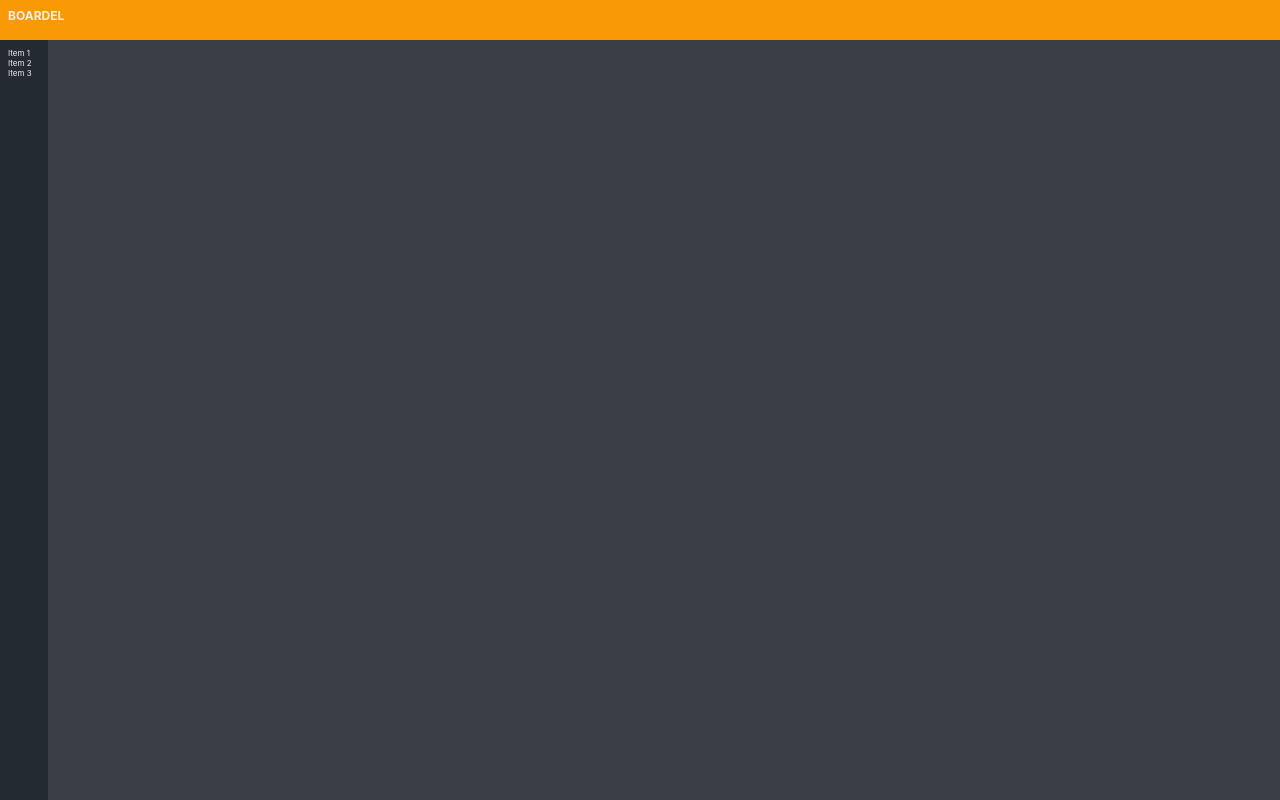
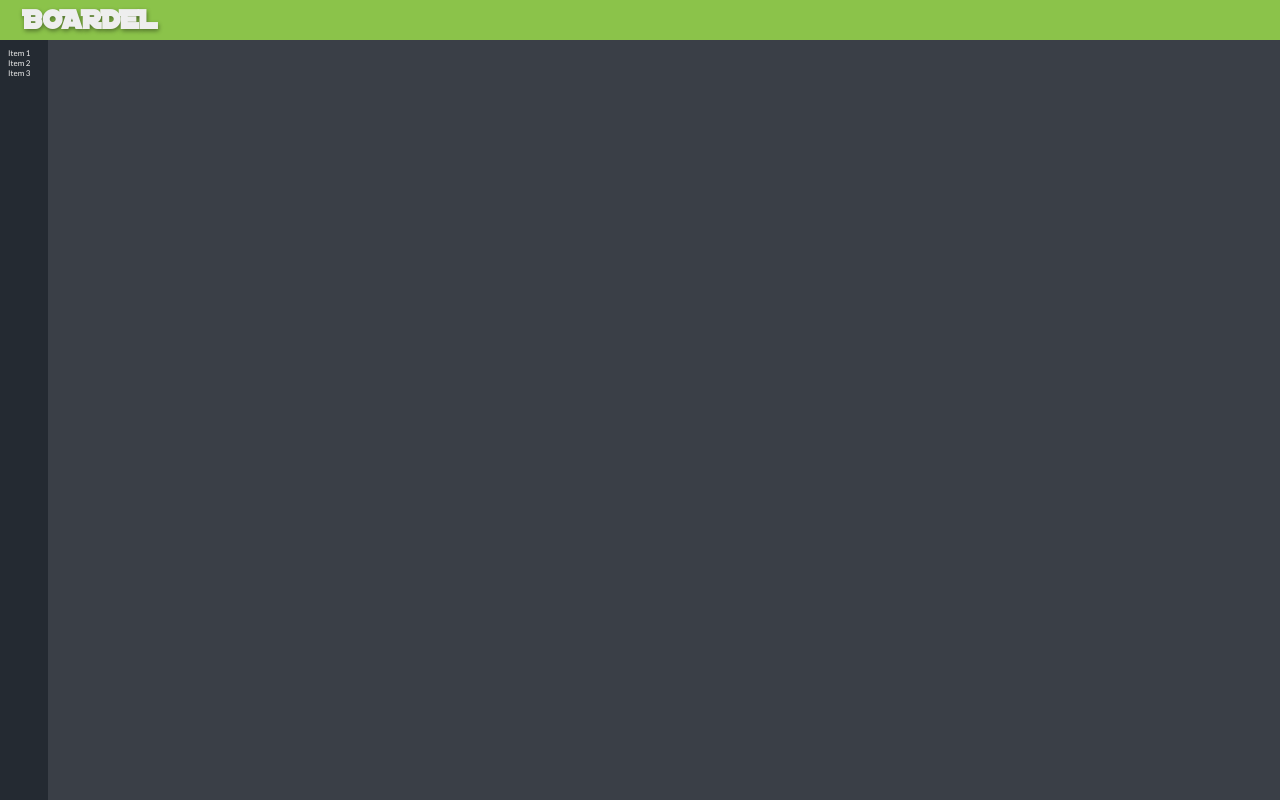
Before and after one commit to ciemekk92/group_project_inf_nst_2021_ps3, a React (Create React App) app in the folder frontend/: page /#/ in a window 1280 px wide. Built offline with nearby package versions, Linux system fonts and the light colour scheme.

Commit message:
feat/modify global colors, add basic buttons, add global fonts and logo

```diff
--- a/frontend/src/index.css
+++ b/frontend/src/index.css
@@ -1,3 +1,10 @@
+@import url('https://fonts.googleapis.com/css2?family=Lato:ital,wght@0,300;0,400;0,700;1,400&display=swap');
+
+@font-face {
+  font-family: 'Distant Galaxy';
+  src: url('assets/fonts/DistantGalaxy.ttf') format('truetype');
+}
+
 *,
 *::before,
 *::after {
--- a/frontend/src/modules/Dashboard/Dashboard.tsx
+++ b/frontend/src/modules/Dashboard/Dashboard.tsx
@@ -1,5 +1,13 @@
 import React from 'react';
+import { ButtonFilled } from '../../shared/ButtonFilled';
+import { ButtonOutline } from '../../shared/ButtonOutline';
 
 export const Dashboard = (): JSX.Element => {
-  return <div>To jest dashboard</div>;
+  return (
+    <div>
+      To jest dashboard
+      <ButtonFilled>Filled button</ButtonFilled>
+      <ButtonOutline>Outline button</ButtonOutline>
+    </div>
+  );
 };
--- a/frontend/src/modules/MainLayout/components/AppHeader/AppHeader.styled.ts
+++ b/frontend/src/modules/MainLayout/components/AppHeader/AppHeader.styled.ts
@@ -7,4 +7,15 @@ export const HeaderBody = styled.nav`
   background-color: ${(props) => props.theme.accent};
   position: sticky;
   top: 0;
+  display: flex;
+  align-items: center;
+
+  & h1 {
+    font-family: 'Distant Galaxy', 'sans-serif';
+    font-size: 3.6rem;
+    padding: 0 2rem;
+    text-shadow: 0.1rem 0.3rem 0.5rem rgba(0, 0, 0, 0.4);
+    cursor: default;
+    user-select: none;
+  }
 `;
--- /dev/null
+++ b/frontend/src/shared/ButtonFilled/ButtonFilled.styled.ts
@@ -0,0 +1,22 @@
+import styled from 'styled-components';
+
+interface Props {
+  readonly backgroundColor?: string;
+}
+
+export const StyledButtonFilled = styled.button<Props>`
+  background-color: ${(props) =>
+    props.backgroundColor ? props.backgroundColor : props.theme.accent};
+  height: 3rem;
+  min-width: 12rem;
+  border-radius: 3rem;
+  color: ${(props) => props.theme.text};
+  box-shadow: 0 0.3rem 0.4rem rgba(0, 0, 0, 0.3);
+  transition: all 0.5s;
+  cursor: pointer;
+  backface-visibility: visible;
+
+  &:hover {
+    transform: translateY(-0.2rem);
+  }
+`;
--- /dev/null
+++ b/frontend/src/shared/ButtonFilled/ButtonFilled.tsx
@@ -0,0 +1,11 @@
+import React from 'react';
+import { StyledButtonFilled } from './ButtonFilled.styled';
+
+interface Props extends React.ButtonHTMLAttributes<HTMLButtonElement> {
+  children: React.ReactNode;
+  backgroundColor?: string;
+}
+
+export const ButtonFilled = ({ children, ...props }: Props): JSX.Element => {
+  return <StyledButtonFilled {...props}>{children}</StyledButtonFilled>;
+};
--- /dev/null
+++ b/frontend/src/shared/ButtonFilled/index.ts
@@ -0,0 +1 @@
+export { ButtonFilled } from './ButtonFilled';
--- /dev/null
+++ b/frontend/src/shared/ButtonOutline/ButtonOutline.styled.ts
@@ -0,0 +1,11 @@
+import styled from 'styled-components';
+import { StyledButtonFilled } from '../ButtonFilled/ButtonFilled.styled';
+
+interface Props {
+  readonly borderColor?: string;
+}
+
+export const StyledButtonOutline = styled(StyledButtonFilled)<Props>`
+  background-color: transparent;
+  border: 2px solid ${(props) => props.theme.accent};
+`;
--- /dev/null
+++ b/frontend/src/shared/ButtonOutline/ButtonOutline.tsx
@@ -0,0 +1,11 @@
+import React from 'react';
+import { StyledButtonOutline } from './ButtonOutline.styled';
+
+interface Props extends React.ButtonHTMLAttributes<HTMLButtonElement> {
+  children: React.ReactNode;
+  borderColor?: string;
+}
+
+export const ButtonOutline = ({ children, borderColor }: Props): JSX.Element => {
+  return <StyledButtonOutline borderColor={borderColor}>{children}</StyledButtonOutline>;
+};
--- /dev/null
+++ b/frontend/src/shared/ButtonOutline/index.ts
@@ -0,0 +1 @@
+export { ButtonOutline } from './ButtonOutline';
--- a/frontend/src/themes/GlobalStyles.ts
+++ b/frontend/src/themes/GlobalStyles.ts
@@ -13,7 +13,8 @@ export const GlobalStyles = createGlobalStyle`
     body {
         background-color: ${({ theme }: Theme) => theme.primary};
         color: ${({ theme }: Theme) => theme.text};
-        transition: all 0.6s ease;
+        font-family: Lato, sans-serif;
+        transition: all 0.5s ease;
 
         & button {
             background-color: ${({ theme }: Theme) => theme.secondary};
--- a/frontend/src/themes/colorThemes.ts
+++ b/frontend/src/themes/colorThemes.ts
@@ -1,13 +1,13 @@
 export const lightTheme = {
   primary: '#eee',
   secondary: '#ddd',
-  accent: '#fa9906',
-  text: '#242a32',
+  accent: '#8bc34a',
+  text: '#242a32'
 };
 
 export const darkTheme = {
   primary: '#3a3f47',
   secondary: '#242a32',
-  accent: '#fa9906',
-  text: '#eee',
+  accent: '#8bc34a',
+  text: '#eee'
 };
```
Also changed, not shown: frontend/src/assets/fonts/DistantGalaxy.ttf (added).
